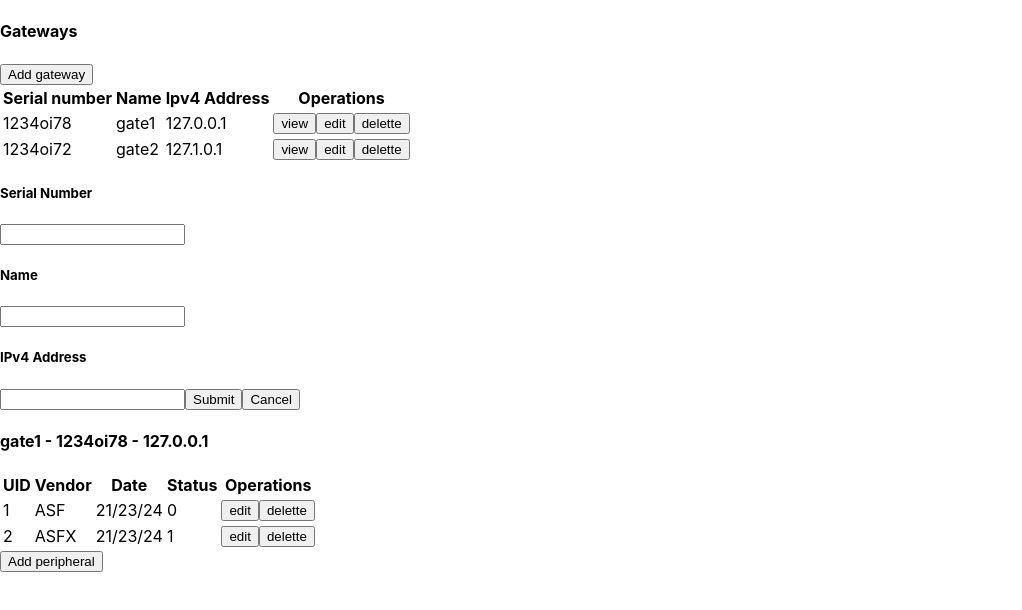
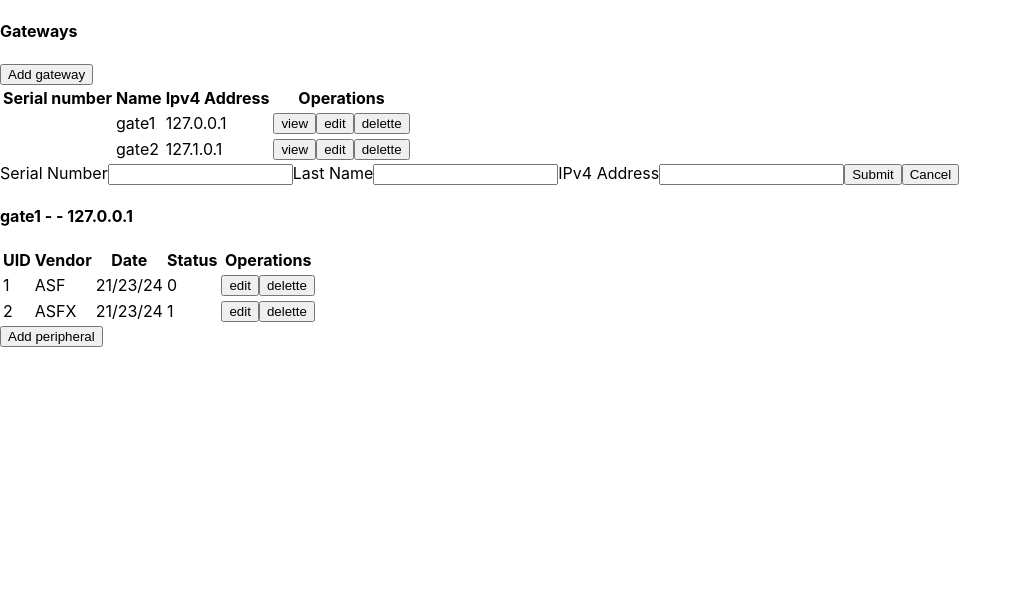
Before and after one commit to gabSaint/gateway, a React (Create React App) app in the folder gateway-client/: page / in a window 1280 px wide. Shown: the top 610 px of the page, without its empty margins (0-1022 px from the left). Built offline with nearby package versions, Linux system fonts and the light colour scheme.

Commit message:
refactor GatewayForm: adapt form to formik.

```diff
--- a/gateway-client/src/containers/gateways/form.tsx
+++ b/gateway-client/src/containers/gateways/form.tsx
@@ -1,20 +1,34 @@
 import React from "react";
+import { Formik, Field, Form, FormikHelpers } from "formik";
+import Gateway from "../../models/gateway";
 
-function GatewayForm() {
+interface Props {
+  gateway: Gateway;
+}
+
+function GatewayForm(props: Props) {
+  const initialValues = { id: "", serial: "", name: "", address: "" };
+
+  // const handlerSubmit = (gateway: Gateway) => {};
+
   return (
-    <form>
-      <h5>Serial Number</h5>
-      <input id="input-serialnum" />
+    <React.Fragment>
+      <Formik initialValues={props.gateway} onSubmit={(g) => {}}>
+        <Form>
+          <label htmlFor="input-serial">Serial Number</label>
+          <Field id="input-serial" name="serial" />
 
-      <h5>Name</h5>
-      <input id="input-name" />
+          <label htmlFor="input-name">Last Name</label>
+          <Field id="input-name" name="name" />
 
-      <h5>IPv4 Address</h5>
-      <input id="input-address" />
+          <label htmlFor="input-address">IPv4 Address</label>
+          <Field id="input-address" name="address" />
 
-      <button id="button-submit-form">Submit</button>
-      <button id="button-cancel-form">Cancel</button>
-    </form>
+          <button type="submit">Submit</button>
+          <button type="button">Cancel</button>
+        </Form>
+      </Formik>
+    </React.Fragment>
   );
 }
 
--- a/gateway-client/src/models/gateway.ts
+++ b/gateway-client/src/models/gateway.ts
@@ -1,6 +1,6 @@
 export default class Gateway {
   constructor(
-    public serialNumber: string,
+    public serial: string,
     public name: string,
     public address: string
   ) {}
```
Also changed, not shown: 1 other file (tests, documents, lock files or other folders).
